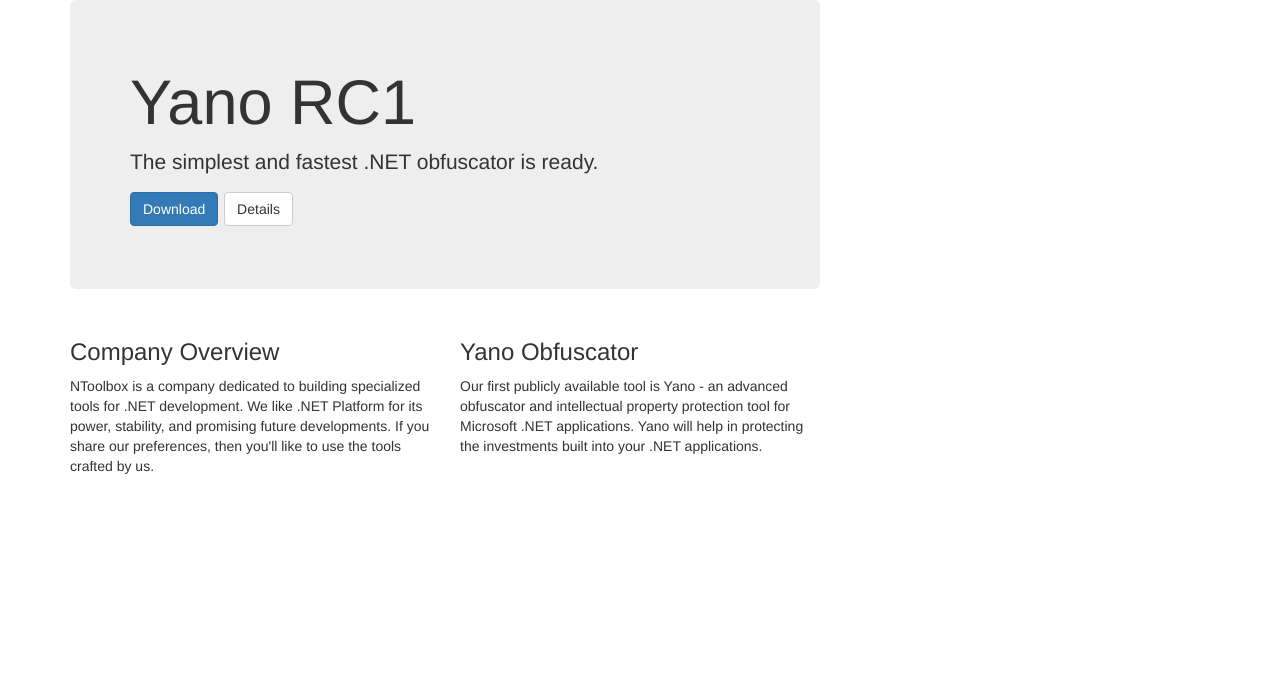
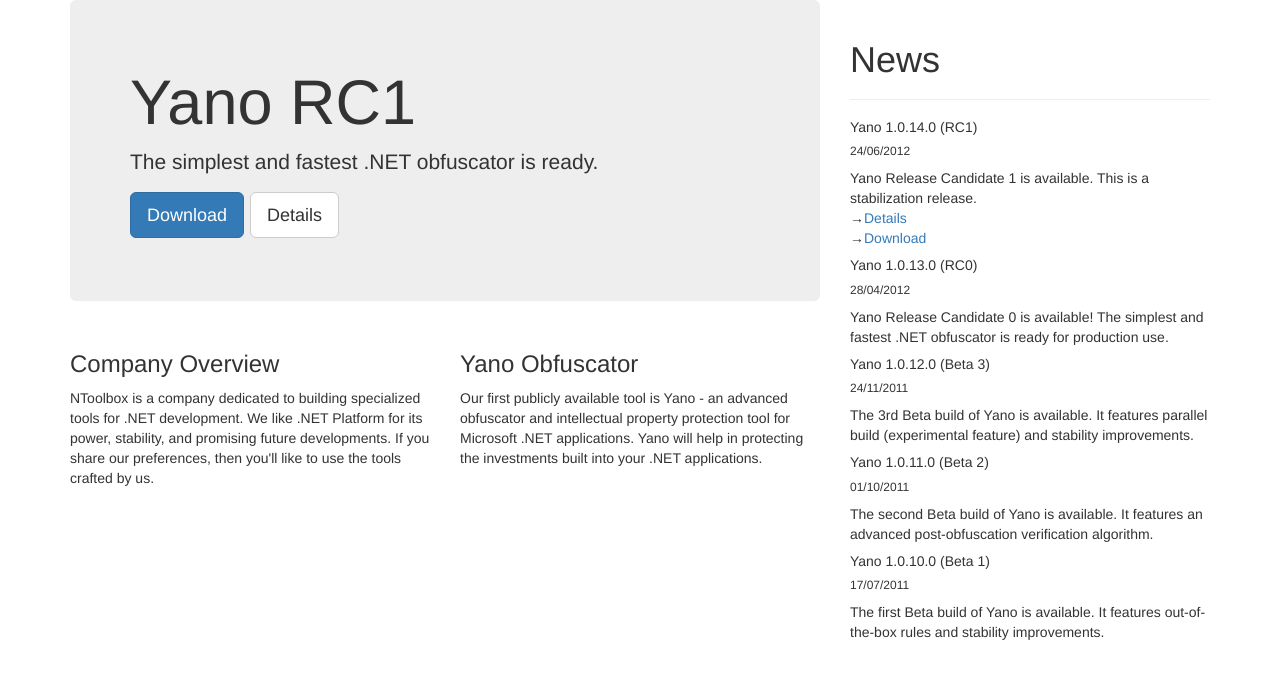
Before and after one commit to artur-reaboi/ntoolbox.github.io, a Jekyll site: the page built from index.html, in a window 1280 px wide. Shown: the top 679 px of the page. Built offline with Jekyll 4.4.1, drawn with Linux system fonts in a browser that asks for light colours; nearby versions of some CDN libraries.

Commit message:
Update index.html

```diff
--- a/index.html
+++ b/index.html
@@ -9,8 +9,8 @@
       <h1>Yano RC1</h1>
       <p>The simplest and fastest .NET obfuscator is ready.</p>
       <p>
-        <a class="btn btn-large btn-primary" href="/download">Download</a>
-        <a class="btn btn-large btn-default" href="/yano">Details</a>
+        <a class="btn btn-lg btn-primary" href="/download">Download</a>
+        <a class="btn btn-lg btn-default" href="/yano">Details</a>
       </p>
     </div>
     <div class="row">
@@ -32,5 +32,27 @@
     </div>
   </div>
   <div class="col-md-4">
+    <div class="page-header">
+      <h1>News</h1>
+    </div>
+    <h5>Yano 1.0.14.0 (RC1)</h5>
+    <h6>24/06/2012</h6>
+    <p>
+        Yano Release Candidate 1 is available. This is a stabilization release.<br>
+        &rarr;<a href="/Yano">Details</a><br>
+        &rarr;<a href="/Download">Download</a>
+    </p>
+    <h5>Yano 1.0.13.0 (RC0)</h5>
+    <h6>28/04/2012</h6>
+    <p>Yano Release Candidate 0 is available! The simplest and fastest .NET obfuscator is ready for production use.</p>
+    <h5>Yano 1.0.12.0 (Beta 3)</h5>
+    <h6>24/11/2011</h6>
+    <p>The 3rd Beta build of Yano is available. It features parallel build (experimental feature) and stability improvements.</p>
+    <h5>Yano 1.0.11.0 (Beta 2)</h5>
+    <h6>01/10/2011</h6>
+    <p>The second Beta build of Yano is available. It features an advanced post-obfuscation verification algorithm.</p>
+    <h5>Yano 1.0.10.0 (Beta 1)</h5>
+    <h6>17/07/2011</h6>
+    <p>The first Beta build of Yano is available. It features out-of-the-box rules and stability improvements.</p>
   </div>
 </div>
```
